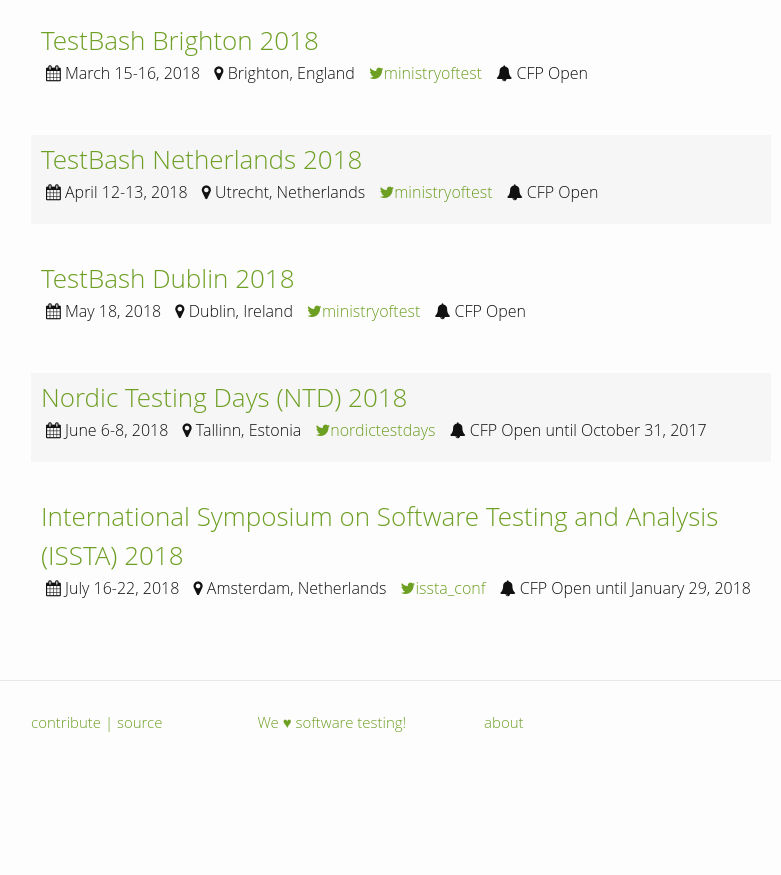
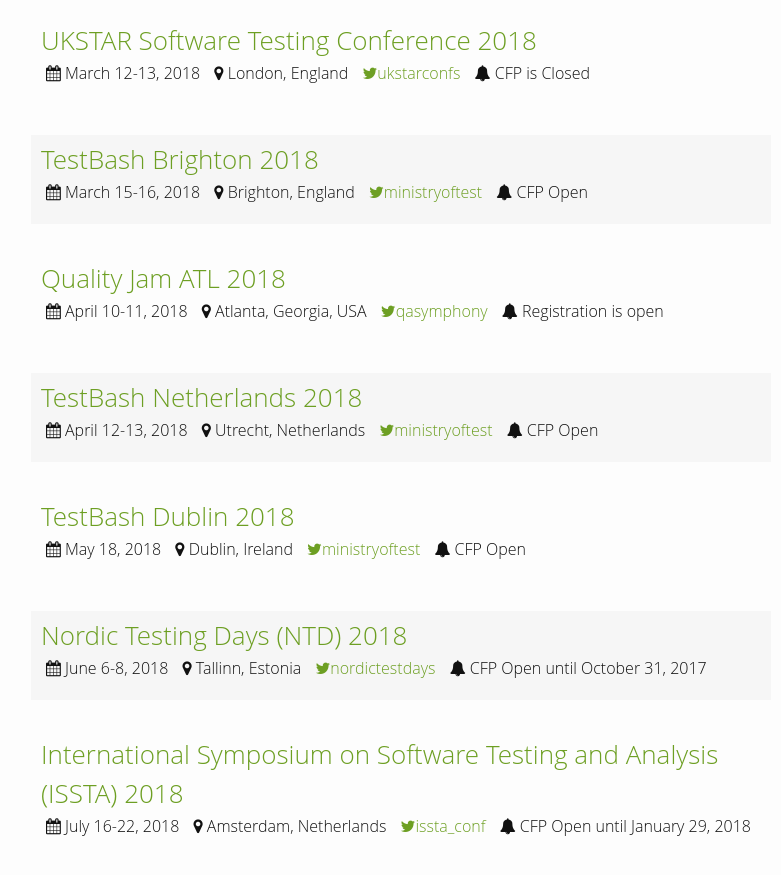
Before and after one commit to TestingConferences/testingconferences.github.io, a Jekyll site: the page built from index.html, in a window 1280 px wide and 900 px high, scrolled down 4233 px. Shown: the top 875 px of the window, without its empty margins (239-1020 px from the left). Built offline with Jekyll 4.4.1, drawn with Linux system fonts in a browser that asks for light colours; before the commit the page ends 5027 px from its top, so only the background shows below that; some of the changed text lies outside the part shown.

Commit message:
Added Quality Jam 2017+2018

```diff
--- a/_data/current.yml
+++ b/_data/current.yml
@@ -86,6 +86,13 @@
   dates: "October 9-11, 2017"
   url: http://seleniumconf.de/
   twitter: seleniumconf
+  status: Registration is open
+
+- name: Quality Jam London 2017
+  location: London, UK
+  dates: "October 11, 2017"
+  url: http://qualityjam.net/uk/
+  twitter: qasymphony
   status: Registration is open
 
 - name: STARCanada 2017
@@ -240,6 +247,13 @@
   twitter: ministryoftest
   status: CFP Open
 
+- name: Quality Jam ATL 2018
+  location: Atlanta, Georgia, USA
+  dates: "April 10-11, 2018"
+  url: http://qualityjam.net/atlanta/
+  twitter: qasymphony
+  status: Registration is open
+
 - name: TestBash Netherlands 2018
   location: Utrecht, Netherlands
   dates: "April 12-13, 2018"
```
